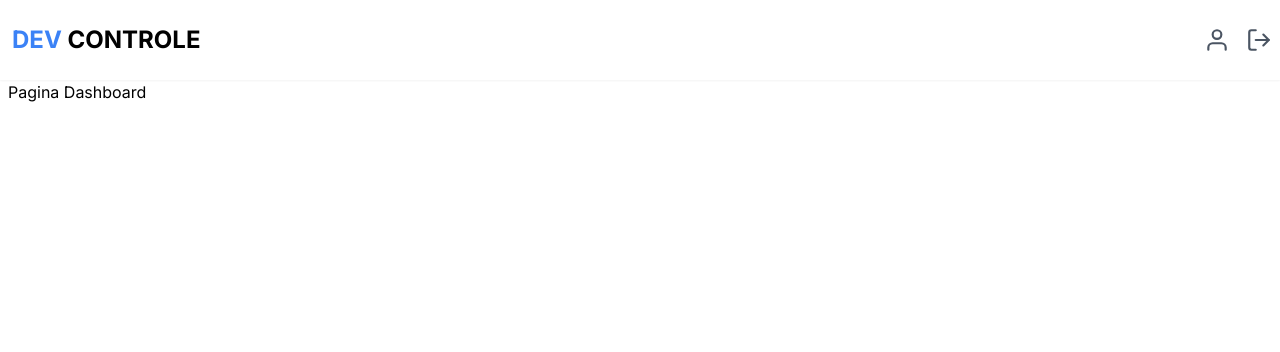
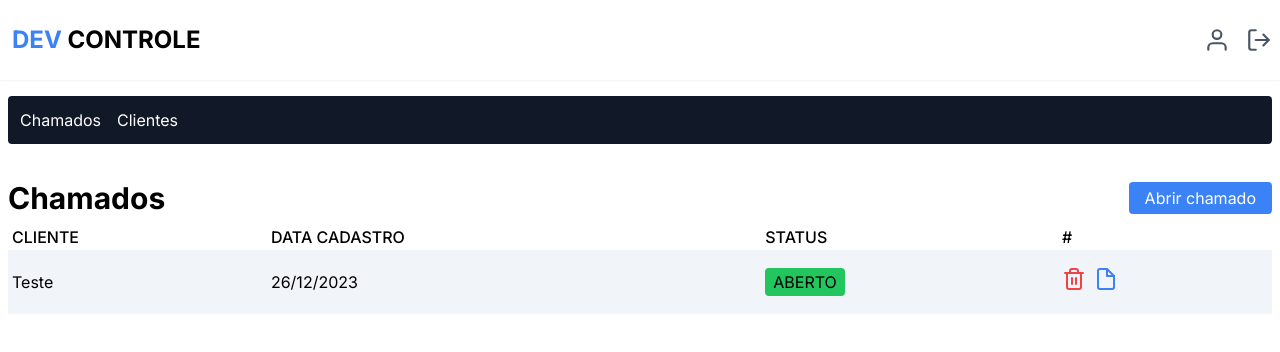
Before and after one commit to Emersonwlw/DevControle, a Next.js app: page /dashboard in a window 1280 px wide. Shown: the top 352 px of the page. Built offline with nearby package versions, Linux system fonts and the light colour scheme; no server answers; sample sign-in values are in the browser's storage.

Commit message:
Proteção de rotas e desenvolvimento da pagina de dashboard

```diff
--- /dev/null
+++ b/src/app/dashboard/components/header/index.tsx
@@ -0,0 +1,18 @@
+import { Container } from "@/components/container";
+import Link from "next/link";
+
+
+export function DashboardHeader(){
+    return(
+        <Container>
+            <header className="w-full bg-gray-900 my-4 p-3 rounded flex gap-4 items-center">
+                <Link href="/dashboard" className="text-white hover:font-bold duration-300">
+                    Chamados
+                </Link>
+                <Link href="/dashboard/customer"  className="text-white hover:font-bold duration-300">
+                    Clientes
+                </Link>
+            </header>
+        </Container>
+    )
+}
--- /dev/null
+++ b/src/app/dashboard/components/ticket/index.tsx
@@ -0,0 +1,28 @@
+import { FiTrash2, FiFile} from 'react-icons/fi'
+
+export function TicketItem(){
+    return (
+        <>
+            <tr className='border-b-2 border-b-slate-200 h-16 last:border-b-0 bg-slate-100 hover:bg-gray-200 duration-300'>
+                <td className='text-left pl-1'>
+                    Teste
+                </td>
+                <td className='text-left hidden sm:table-cell'>
+                    26/12/2023
+                </td>
+                <td className='text-left'>
+                    <span className="bg-green-500 px-2 py-1 rounded">ABERTO</span>
+                </td>
+                <td className='text-left'>
+                    <button className='mr-2'>
+                        <FiTrash2 size={24} color="#EF4444"/>
+                    </button>
+                    <button>
+                        <FiFile size={24} color="#3b82f6"/>
+                    </button>
+                </td>
+
+            </tr>
+        </>
+    )
+}
--- /dev/null
+++ b/src/app/dashboard/customer/page.tsx
@@ -0,0 +1,25 @@
+import { Container } from "@/components/container";
+import { authOptions } from "@/lib/auth";
+import { getServerSession } from "next-auth";
+import { redirect } from "next/navigation";
+
+
+export default async function Customer(){
+
+    const session = await getServerSession(authOptions)
+
+    if(!session || !session.user){
+        redirect("/")
+    }
+
+
+    return(
+        <Container>
+           <main>
+                <div>
+                    <h1>Meus Clientes</h1>
+                </div>
+           </main>
+        </Container>
+    )
+}
--- /dev/null
+++ b/src/app/dashboard/layout.tsx
@@ -0,0 +1,10 @@
+import { DashboardHeader } from "./components/header";
+
+export default function DashboardLayout({children} : {children : React.ReactNode}){
+    return (
+        <>
+            <DashboardHeader/>
+            {children}
+        </>
+    )
+}
--- a/src/app/dashboard/page.tsx
+++ b/src/app/dashboard/page.tsx
@@ -1,10 +1,45 @@
 import { Container } from "@/components/container"
+import { getServerSession } from "next-auth"
+import { authOptions } from "@/lib/auth"
+import { redirect } from "next/navigation"
+import Link from 'next/link'
+import { TicketItem } from "./components/ticket"
 
 
-export default function Dashboard() {
+export default async function Dashboard() {
+
+    const session = await getServerSession(authOptions)
+
+    if(!session || !session.user){
+        redirect("/")
+    }
+
+
     return(
         <Container>
-            <h1>Pagina Dashboard</h1>
+           <main className="mt-9 mb-2">
+                <div className="flex items-center justify-between">
+                    <h1 className="text-3xl font-bold">Chamados</h1>
+                    <Link href="/dashboard/new" className="bg-blue-500 px-4 py-1 rounded text-white">
+                        Abrir chamado
+                    </Link>
+                </div>
+
+                <table className="min-w-full my-2">
+                    <thead>
+                        <tr>
+                            <th className="font-medium text-left pl-1">CLIENTE</th>
+                            <th className="font-medium text-left hidden sm:block">DATA CADASTRO</th>
+                            <th className="font-medium text-left">STATUS</th>
+                            <th className="font-medium text-left">#</th>
+                        </tr>
+                    </thead>
+
+                    <tbody>
+                        <TicketItem/>
+                    </tbody>
+                </table>
+           </main>
         </Container>
     )
 }
```
